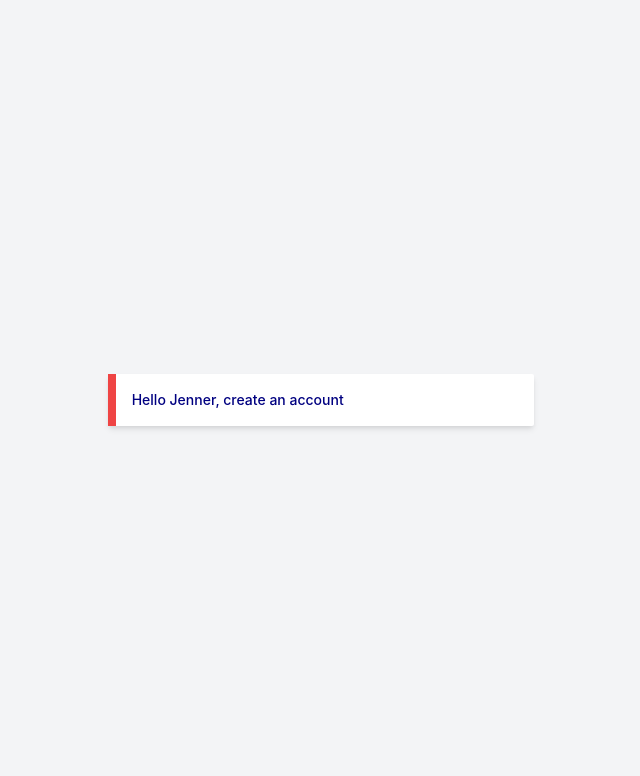
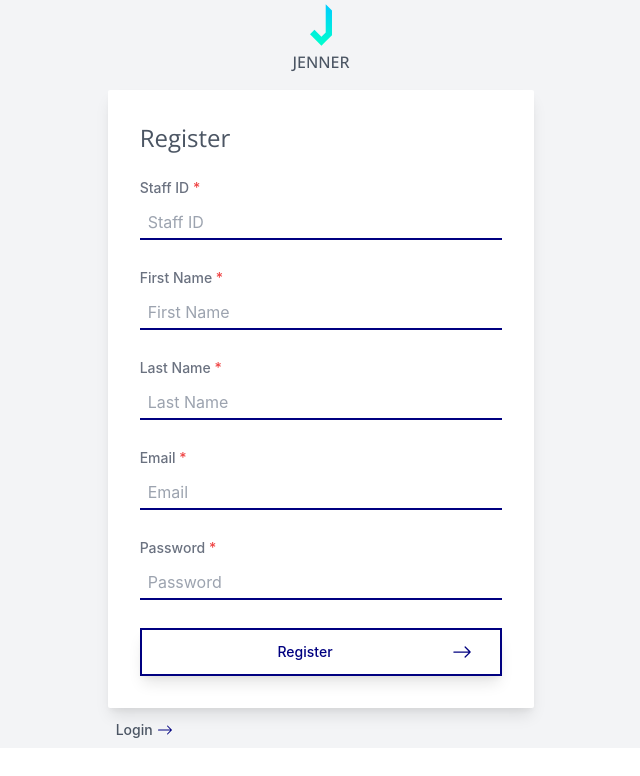
Before and after one commit to Jahaslito/adc-frontend, a React (Create React App) app: page /register in a window 1280 px wide. Shown: the top 776 px of the page, without its empty margins (319-959 px from the left). Built offline with nearby package versions, Linux system fonts and the light colour scheme.

Commit message:
Registration Page

```diff
--- a/src/screens/Register.jsx
+++ b/src/screens/Register.jsx
@@ -1,14 +1,81 @@
 import React from "react";
+import Button from "../components/Button";
+import { BsArrowRight } from "react-icons/bs";
+import { colors } from "../assets/colors/colors";
+import Input from "../components/Input";
+import logo from "../assets/img/jenner.svg";
+import { Link } from "react-router-dom";
 
 const Register = () => {
     return (
-        <div className="bg-gray-100 flex justify-center items-center w-screen h-screen">
-            <div className="w-4/12 bg-white shadow-md flex flex-row rounded-sm">
-                <div className="bg-red-500 w-2"></div>
-                <div className="p-4">
-                    <p className="text-primary text-sm font-medium">
-                        Hello Jenner, create an account
-                    </p>
+        <div className="bg-gray-100 flex justify-center items-center w-screen">
+            <div className="w-6/12 flex flex-col items-center">
+                <img src={logo} width={50} alt="Jenner" />
+                <span className="font-heading text-md text-gray-600 font-medium mb-4">
+                    JENNER
+                </span>
+                <div className="rounded-sm shadow-lg w-8/12 p-8 bg-white">
+                    <div className="font-heading text-gray-600 text-2xl mb-6">
+                        Register
+                    </div>
+                    <div className="mb-6">
+                        <Input
+                            label="Staff ID"
+                            type="text"
+                            placeholder="Staff ID"
+                            required
+                        />
+                    </div>
+                    <div className="mb-6">
+                        <Input
+                            label="First Name"
+                            type="text"
+                            placeholder="First Name"
+                            required
+                        />
+                    </div>
+                    <div className="mb-6">
+                        <Input
+                            label="Last Name"
+                            type="text"
+                            placeholder="Last Name"
+                            required
+                        />
+                    </div>
+                    <div className="mb-6">
+                        <Input
+                            label="Email"
+                            type="email"
+                            placeholder="Email"
+                            required
+                        />
+                    </div>
+                    <div className="mb-6">
+                        <Input
+                            label="Password"
+                            type="password"
+                            placeholder="Password"
+                            required
+                        />
+                    </div>
+                    <div>
+                        <Button
+                            label="Register"
+                            block
+                            icon={
+                                <BsArrowRight
+                                    size={20}
+                                    color={colors.primary}
+                                />
+                            }
+                        />
+                    </div>
+                </div>
+                <div className="flex flex-row justify-start mt-1 w-8/12">
+                    <div className="flex flex-row text-gray-600 text-sm font-medium  p-2 items-center gap-1 hover:text-primary">
+                        <Link to="/login">Login</Link>
+                        <BsArrowRight size={16} color={colors.primary} />
+                    </div>
                 </div>
             </div>
         </div>
```
Also changed, not shown: 1 other file (tests, documents, lock files or other folders).
